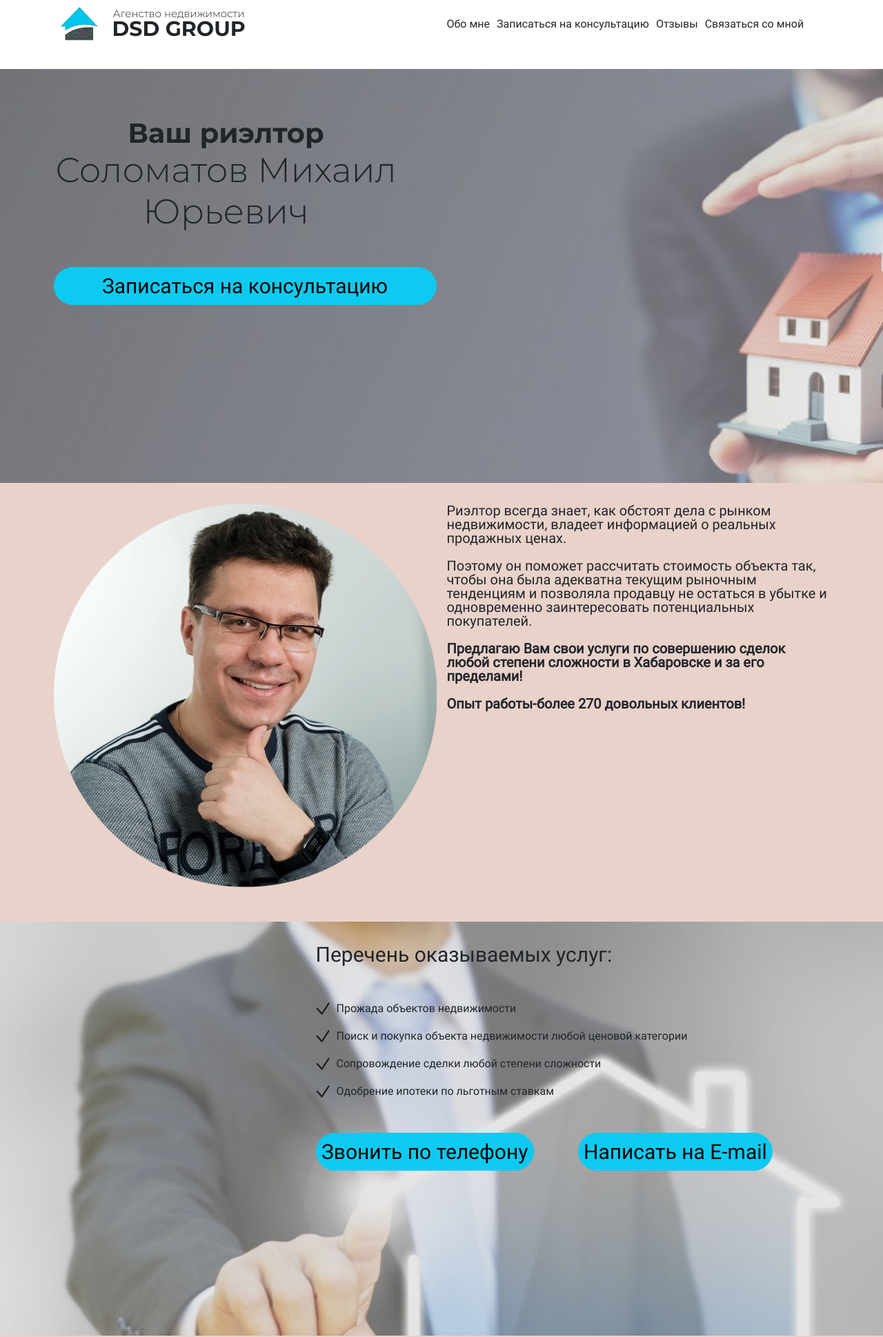
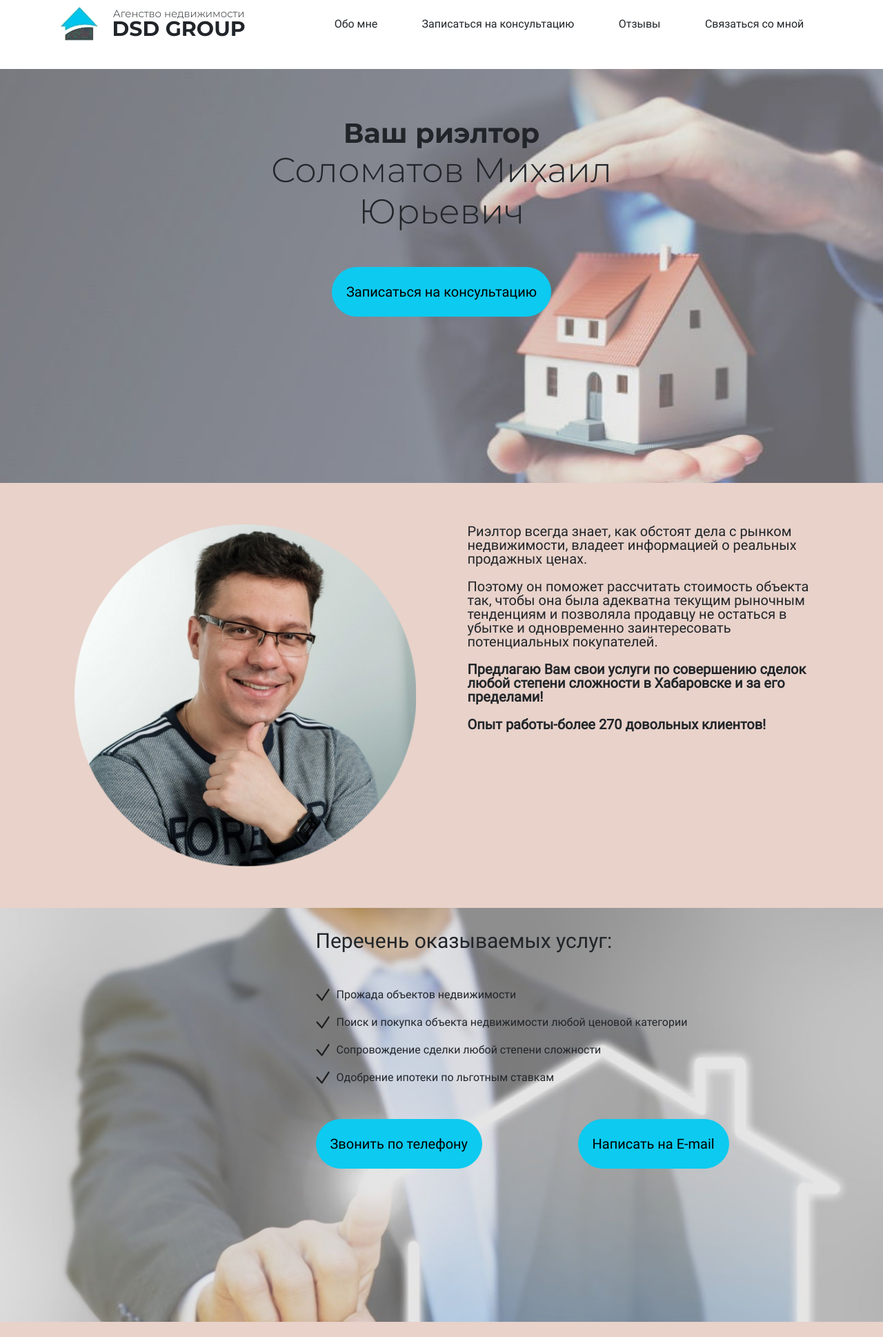
Before and after one commit to Ivan-Efimov126/Iana_Igorevna_S, a website: page app/index.html in a window 1280 px wide. Shown: the top 1938 px of the page at 69% size. Drawn offline with Linux system fonts and the light colour scheme.

Commit message:
layout edits v0.05

```diff
--- a/app/index.html
+++ b/app/index.html
@@ -20,7 +20,7 @@
   <header>
     <div class="container">
       <div class="row">
-        <div class="area-10 col-12 col-sm-6 col-md-6 col-lg-6 col-xl-6">
+        <div class="area-10 col-12 col-sm-12 col-md-12 col-lg-4 col-xl-4">
           <div class="area-11">
             <div>
               <img src="./image/logo.png" alt="">
@@ -31,7 +31,7 @@
             </div>
           </div>
         </div>
-        <div class="area-10 col-12 col-sm-6 col-md-6 col-lg-6 col-xl-6">
+        <div class="area-10 col-12 col-sm-12 col-md-12 col-lg-8 col-xl-8">
           <div class="area-11">
             <menu>
               <li><span>Обо мне</span></li>
@@ -41,7 +41,7 @@
             </menu>
           </div>
         </div>
-        <div class="area-20 col-12 col-sm-6 col-md-6 col-lg-6 col-xl-6">
+        <div class="area-20 col-12 col-sm-12 col-md-12 col-lg-12 col-xl-12">
           <div class="area-21">
             <h1>Ваш риэлтор <span>Соломатов Михаил Юрьевич</span></h1>
             <button type="button" class="btn btn-info">Записаться на консультацию</button>
@@ -54,12 +54,12 @@
     <section class="s01">
       <div class="container">
         <div class="row">
-          <div class="area-10 col-12 col-sm-6 col-md-6 col-lg-4 col-xl-6">
+          <div class="area-10 col-12 col-sm-6 col-md-6 col-lg-6 col-xl-6">
             <div class="area-11">
               <img src="./image/1438.png" alt="">
             </div>
           </div>
-          <div class="area-10 col-12 col-sm-6 col-md-6 col-lg-8 col-xl-6">
+          <div class="area-10 col-12 col-sm-6 col-md-6 col-lg-6 col-xl-6">
             <div class="area-11">
               <p>Риэлтор всегда знает, как обстоят дела с рынком недвижимости, владеет информацией о реальных продажных
                 ценах.</p>
@@ -98,12 +98,12 @@
             </div>
           </div>
           <div class="area-10 col-12 col-sm-12 col-md-4 col-lg-4 col-xl-4"></div>
-          <div class="area-10 col-12 col-sm-12 col-md-4 col-lg-4 col-xl-4">
+          <div class="area-10 col-6 col-sm-6 col-md-4 col-lg-4 col-xl-4">
             <div class="area-11">
               <button type="button" class="btn btn-info">Звонить по телефону</button>
             </div>
           </div>
-          <div class="area-10 col-12 col-sm-12 col-md-4 col-lg-4 col-xl-4">
+          <div class="area-10 col-6 col-sm-6 col-md-4 col-lg-4 col-xl-4">
             <div class="area-11">
               <button type="button" class="btn btn-info">Написать на E-mail</button>
             </div>
@@ -177,17 +177,17 @@
   <footer>
     <div class="container">
       <div class="row">
-        <div class="area-10 col-4 col-sm-4 col-md-4 col-lg-4 col-xl-4">
+        <div class="area-10 col-12 col-sm-4 col-md-4 col-lg-4 col-xl-4">
           <div class="area-11">
             <span>Обратная связь</span>
           </div>
         </div>
-        <div class="area-10 col-4 col-sm-4 col-md-4 col-lg-4 col-xl-4">
+        <div class="area-10 col-12 col-sm-4 col-md-4 col-lg-4 col-xl-4">
           <div class="area-11">
             <span>Отзывы</span>
           </div>
         </div>
-        <div class="area-10 col-4 col-sm-4 col-md-4 col-lg-4 col-xl-4">
+        <div class="area-10 col-12 col-sm-4 col-md-4 col-lg-4 col-xl-4">
           <div class="area-11">
             <span>Услуги</span>
           </div>
--- a/app/style.css
+++ b/app/style.css
@@ -68,6 +68,8 @@ img {
 menu {
   list-style: none;
   display: flex;
+  flex-grow: 1;
+  justify-content: space-around;
 }
 menu li {
   margin: 0 1rem 0 0;
@@ -97,8 +99,12 @@ button {
   margin-bottom: 2rem;
 }
 button.btn {
+  padding: 2rem;
   border-radius: 15rem;
-  font-size: 3rem;
+  font-size: 2rem;
+}
+button:hover {
+  font-weight: bold;
 }
 
 /* классы вне контекста */
@@ -109,6 +115,7 @@ header {
   background-color: transparent;
   background-image: url("./image/7cb254.jpg");
   background-repeat: no-repeat;
+  background-position-x: right;
   background-position-y: 10rem;
   background-size: cover;
 }
@@ -118,6 +125,7 @@ header .area-10 {
 }
 header .area-11 {
   display: flex;
+  flex-grow: 1;
   text-align: center;
 }
 header .area-11 > div {
@@ -141,7 +149,7 @@ header .area-20 {
 header .area-21 {
   display: flex;
   flex-direction: column;
-  justify-content: center;
+  align-items: center;
 }
 
 main > section {
@@ -153,8 +161,8 @@ main > section {
   background-color: #E8D2CA;
   background-size: cover;
 }
-.s01 img {
-  margin-bottom: 2rem;
+.s01 .area-11 {
+  padding: 3rem;
 }
 .s01 p {
   margin-bottom: 2rem;
@@ -225,9 +233,13 @@ main > section {
   background-color: transparent;
   background: linear-gradient(to left, transparent, #E8D2CA), url("image/fon-04.jpg");
   background-repeat: no-repeat;
+  background-position-x: right;
+  background-position-y: 0rem;
   background-size: cover;
 }
 .s04 form {
+  max-width: 80%;
+  margin: 0 auto;
   display: flex;
   flex-direction: column;
 }
@@ -250,6 +262,7 @@ footer .area-10 {
 footer .area-11 {
   display: flex;
   justify-content: center;
+  text-align: center;
 }
 footer .area-12 {
   display: flex;
@@ -274,12 +287,12 @@ footer .fontawesome li {
   }
 }
 @media (max-width: 575px) {
+  header .area-10 {
+    display: flex;
+    justify-content: center;
+  }
+
   .s04 h2 {
     text-align: center;
   }
-
-  .s04 .area-21 {
-    display: flex;
-    justify-content: center;
-  }
 }
```
Also changed, not shown: dist/sass/_adaptive.sass, dist/sass/_common.sass, dist/sass/_footer.sass, dist/sass/_header.sass, dist/sass/_section-01.sass, dist/sass/_section-04.sass.
